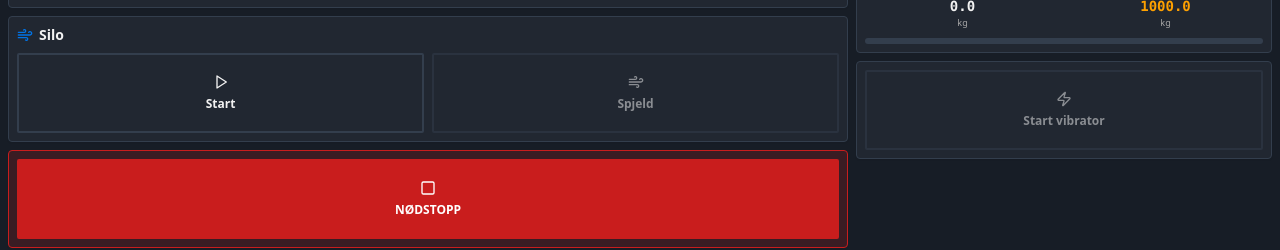
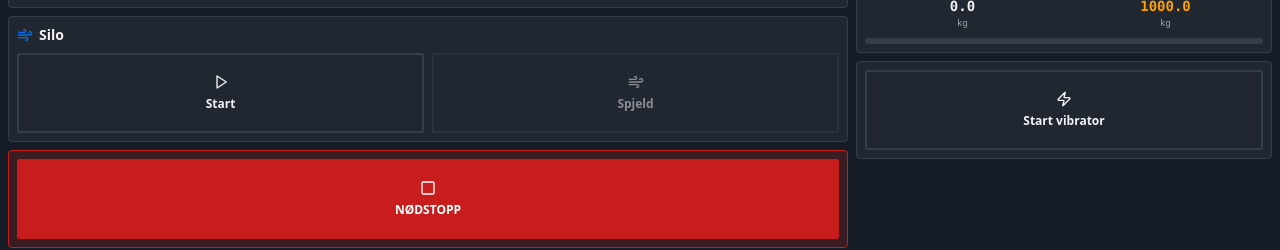
Before and after one commit to sturla1993/ca-filling, a React (Vite) app: page / in a window 1280 px wide. Shown: the part 294-544 px from the top of the page. Built offline with nearby package versions, Linux system fonts and the light colour scheme; the HTML template or start-up script is replaced by a standard one.

Commit message:
Make vibrator independent control
Allow starting and stopping the vibrator anytime, regardless of filling state. Remove the disabled condition so the vibrator can be operated independently from other processes.

```diff
--- a/src/pages/Index.tsx
+++ b/src/pages/Index.tsx
@@ -280,7 +280,6 @@ const Index = () => {
               status={vibratorStatus}
               active={vibratorStatus === "running"}
               onClick={toggleVibrator}
-              disabled={fillMode === "idle"}
               className={vibratorStatus === "running" ? "border-status-running" : ""}
             />
           </Card>
```
